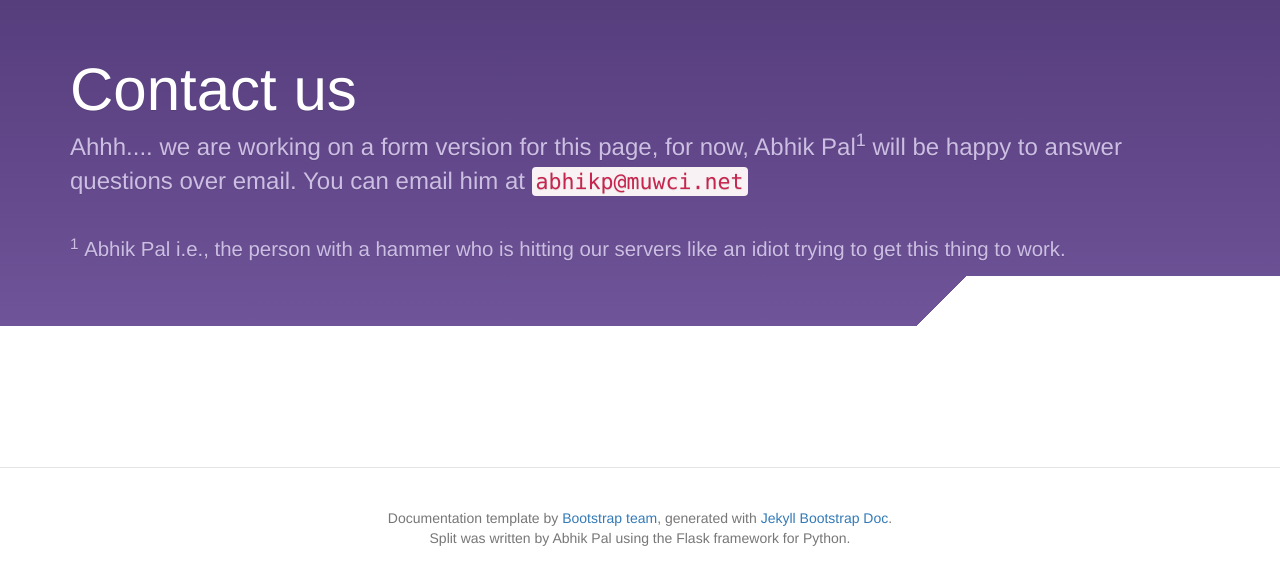
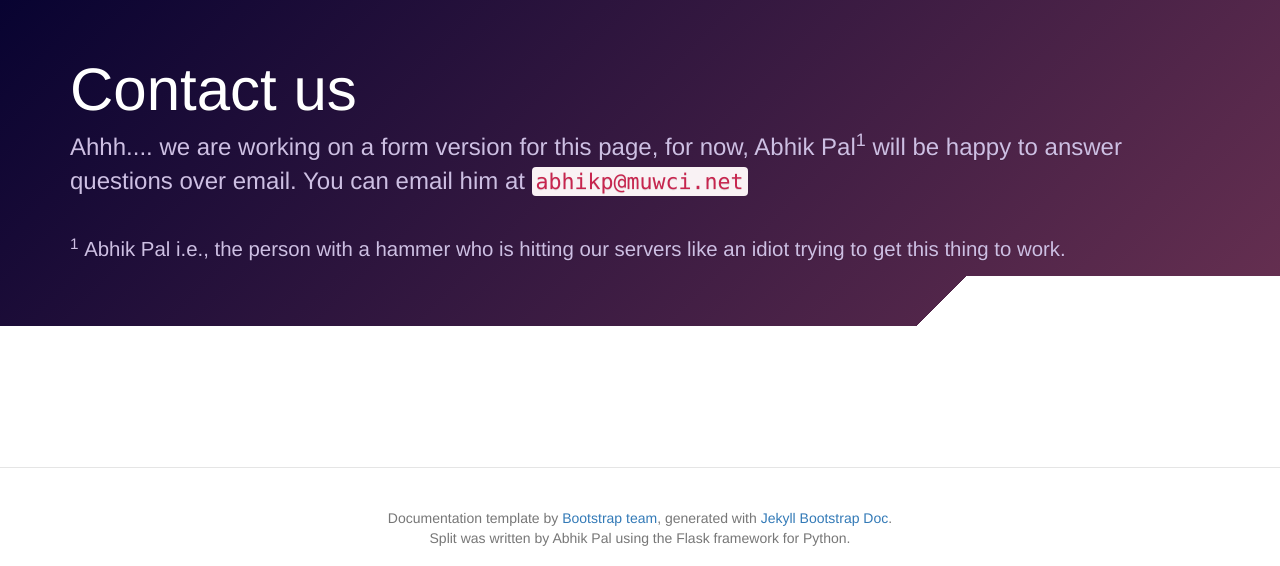
Before and after one commit to luigidintrono/splitsummarizer-web, a Flask app: page /contact/ in a window 1280 px wide. Shown: the part 50-616 px from the top of the page. Run offline with Flask 2, Linux system fonts and the light colour scheme; some libraries are stand-ins or nearby versions.

Commit message:
Minor: made mast head gradient global

```diff
--- a/split/static/css/style.css
+++ b/split/static/css/style.css
@@ -23,6 +23,8 @@
 
 #content {
   position:relative;
+  background:#080331;
+  background:linear-gradient(135deg, #080331, #673051);
 }
 
 #content:after {
```
